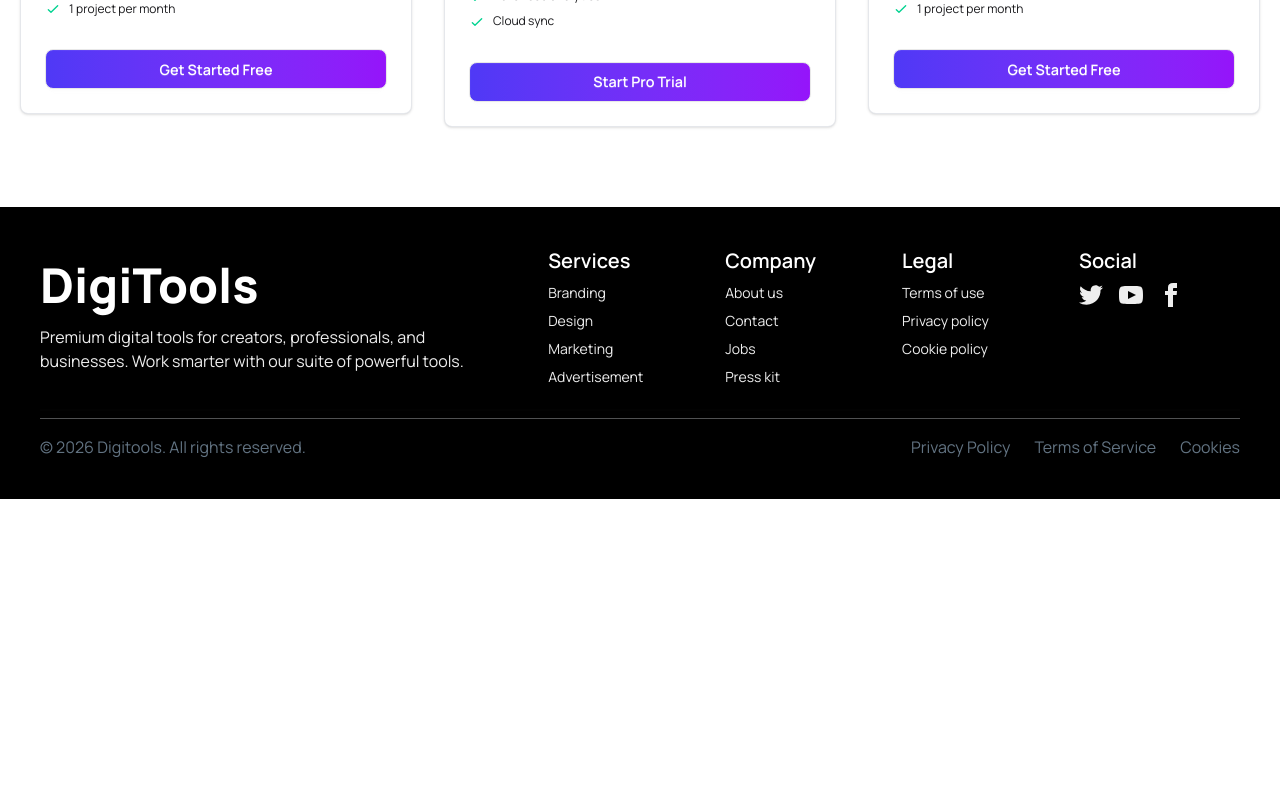
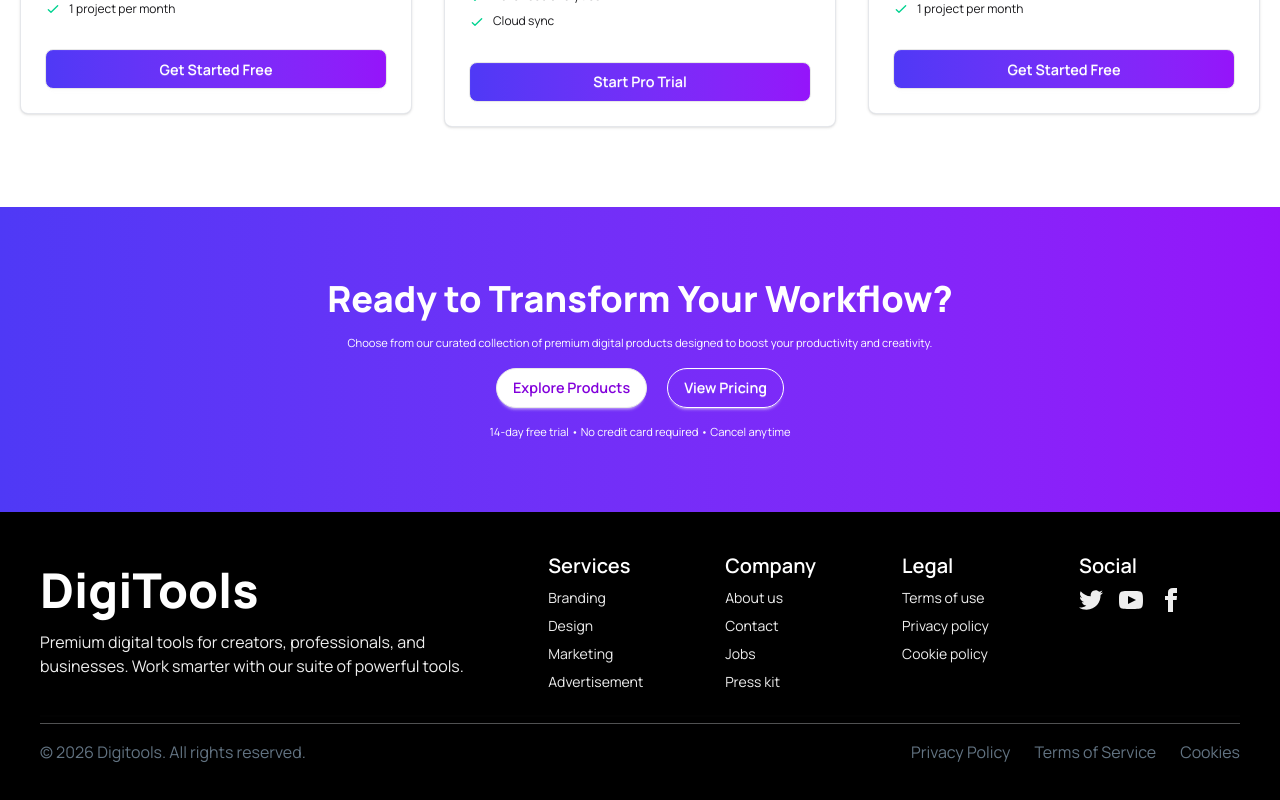
Before and after one commit to farjanayeasminrimi/DigiTools, a React (Vite) app: page / in a window 1280 px wide. Shown: the part 4171-4971 px from the top of the page. Before the commit the page ends 4670 px from the top, so only its background shows below. Built offline with nearby package versions, Linux system fonts and the light colour scheme.

Commit message:
Section added

```diff
--- a/src/App.jsx
+++ b/src/App.jsx
@@ -8,6 +8,7 @@ import { useState } from "react";
 import Footer from "./components/MainPage/Footer/Footer";
 import StartedSection from "./components/MainPage/StartedSection/StartedSection";
 import PricingSection from "./components/MainPage/PricingSection/PricingSection";
+import WorkFlow from "./components/MainPage/WorkFlow/WorkFlow";
 
 function App() {
   const [selectedCart, setSelectedCart] = useState([]);
@@ -19,6 +20,7 @@ function App() {
       <DigitalTools selectedCart={selectedCart} setSelectedCart={setSelectedCart}></DigitalTools>
       <StartedSection></StartedSection>
       <PricingSection></PricingSection>
+      <WorkFlow></WorkFlow>
       <Footer></Footer>
     </>
   );
--- /dev/null
+++ b/src/components/MainPage/WorkFlow/WorkFlow.jsx
@@ -0,0 +1,28 @@
+import React from "react";
+
+const WorkFlow = () => {
+  return (
+    <div className="py-18 bg-gradient-to-r from-[#4F39F6] to-[#9514FA]  ">
+      <div className="max-w-[700px] mx-auto flex flex-col gap-4 items-center text-center text-white">
+        <h1 className=" text-4xl font-extrabold">Ready to Transform Your Workflow?</h1>
+        <p className=" text-[.7rem]">
+          Choose from our curated collection of premium digital products designed to boost your
+          productivity and creativity.
+        </p>
+        <div className="flex flex-col md:flex-row gap-5">
+          <button className="btn text-[.9rem] font-semibold  border text-purple-700 rounded-3xl bg-white   transition transform ease-in hover:border-white hover:text-white hover:bg-transparent">
+            Explore Products
+          </button>
+          <button className="btn text-[.9rem] font-semibold  border hover:text-purple-700 rounded-3xl hover:bg-white   transition transform ease-in border-white text-white bg-transparent">
+            View Pricing
+          </button>
+        </div>
+        <p className=" text-[.7rem]">
+          14-day free trial • No credit card required • Cancel anytime
+        </p>
+      </div>
+    </div>
+  );
+};
+
+export default WorkFlow;
```
